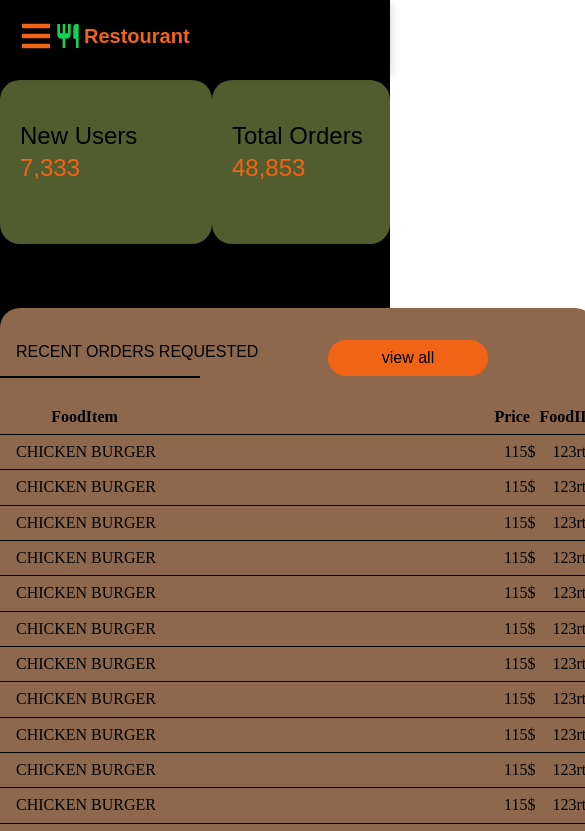
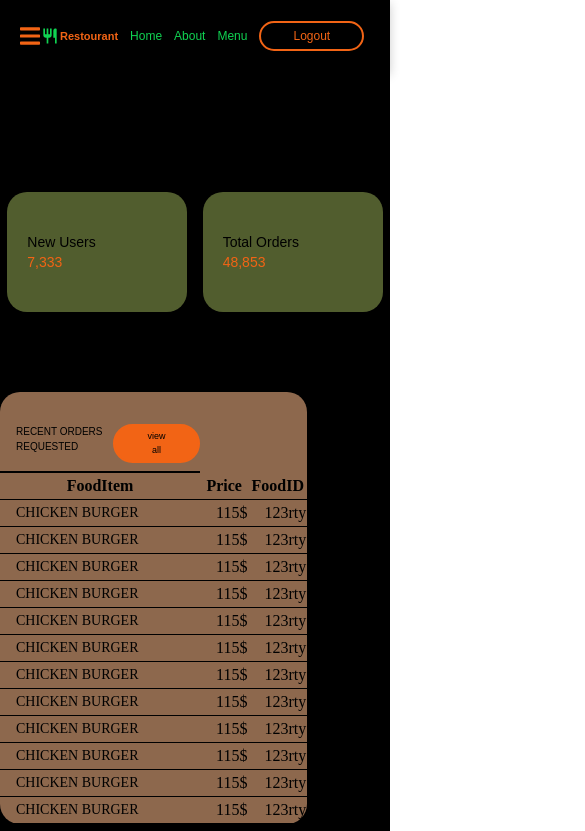
Before and after one commit to amirhossein-najafi/Restaurant-Project, a React (Vite) app: page /dashboard in a window 390 px wide. Shown: the top 831 px of the page, 585 px wide, since content can reach past the window. Built offline with nearby package versions, Linux system fonts and the light colour scheme; a web font is replaced by a local one.

Commit message:
responsive

```diff
--- a/src/components/AdminNavbar.jsx
+++ b/src/components/AdminNavbar.jsx
@@ -29,11 +29,11 @@ const AdminNavbar = () => {
         <div className="fixed w-screen  bg-black">
             <div>
                 <div
-                    className=" bg-black flex flex-row justify-between p-5 md:px-20  shadow-[0_3px_10px_rgb(0,0,0,0.2)]">
+                    className=" bg-black flex flex-row justify-between p-5    shadow-[0_3px_10px_rgb(0,0,0,0.2)]">
                     <div className=" flex flex-row items-center cursor-pointer">
                             <div className='flex bg-black justify-start items-start'>
                                 <Link to='#' className=' text-[2rem] bg-none text-brightColor'>
-                                    <FaIcons.FaBars  onClick={showSidebar} />
+                                    <FaIcons.FaBars className="w-5 sm:w-10"  onClick={showSidebar} />
                                 </Link>
                             </div>
                             <nav className={sidebar ? 'nav-menu active' : 'nav-menu'}>
@@ -58,13 +58,13 @@ const AdminNavbar = () => {
 
 
                         <span>
-              <BiRestaurant size={32} color="#10D352"/>
+              <BiRestaurant size={20} color="#10D352"/>
             </span>
-                        <h1 className="text-brightColor text-xl font-semibold">Restourant</h1>
+                        <h1 className=" text-brightColor text-[11px] mr-3  sm:text-xl font-semibold">Restourant</h1>
                     </div>
 
                     <nav
-                        className=" text-green hidden md:flex flex-row items-center text-lg font-medium gap-8 bg-black ">
+                        className="text-green  flex flex-row sm:flex-row gap-3 items-center text-[12px] sm:text-lg font-medium sm:gap-8 bg-black ">
                         <a
                             className="hover:text-brightColor transition-all cursor-pointer"
                             onClick={()=>(navigate('/home',{replace:true}))}
@@ -90,7 +90,7 @@ const AdminNavbar = () => {
                         <a
                             className="hover:text-brightColor transition-all cursor-pointer"
                             onClick={()=>(navigate('/login',{replace:true}))}
-                        > <Button title="Log out" />
+                        ><Button title="Logout" />
                         </a>
                     </nav>
 
@@ -129,9 +129,9 @@ const AdminNavbar = () => {
 
                     <a
                         className="hover:text-brightColor transition-all cursor-pointer"
-                        onClick={()=>(navigate('/login',{replace:true}))}
+                        onClick={()=>(navigate('/home',{replace:true}))}
                     >
-                        <Button title="Log out" />
+                        <Button title="Logout" />
                     </a>
 
                 </div>
--- a/src/components/Login.jsx
+++ b/src/components/Login.jsx
@@ -25,7 +25,7 @@ const Login = () => {
                     </div>
                 </form>
                 <div className="flex flex-col sm:flex-row gap-16 justify-center items-center w-screen pt-8">
-                <a
+                <a onClick={() => {alert('login successfully');}}
 
                         >
                         <button  onClick={()=>(navigate('/dashboard',{replace:true}))}
--- a/src/components/Signup.jsx
+++ b/src/components/Signup.jsx
@@ -3,9 +3,12 @@ import React from "react";
 import {useNavigate} from "react-router-dom";
 import Navbar from "./Navbar.jsx";
 import Footer from "./Footer.jsx";
+import login from "./Login.jsx";
 
 
 const Signup = () => {
+    let navigate=useNavigate();
+
 
     return (
         <div><Navbar/>
@@ -43,10 +46,13 @@ const Signup = () => {
                         </div>
                     </div>
                 </form>
-                <div className="flex flex-row justify-center items-center pt-20">
-                    <button className=" w-80  h-8 sm:w-96 sm:h-10 sm:p-3 border-2  bg-black border-brightColor text-brightColor  transition ease-in-out delay-150  hover:-translate-y-1 hover:scale-110  duration-300 rounded-full hover:bg-brightColor hover:text-blackColor">Create
-                        </button>
-                </div>
+            <a className="flex flex-row justify-center items-center pt-20" onClick={() => {alert('account created successfully');}}
+
+            >
+                <button  onClick={()=>(navigate('/login',{replace:true}))}
+                         className=" w-80  h-8 sm:w-96 sm:h-10 sm:p-3 border-2  bg-black border-brightColor text-brightColor  transition ease-in-out delay-150  hover:-translate-y-1 hover:scale-110  duration-300 rounded-full hover:bg-brightColor hover:text-blackColor">Create
+                </button>
+            </a>
 
         </div>
 
--- a/src/pages/Dashboard.jsx
+++ b/src/pages/Dashboard.jsx
@@ -37,40 +37,39 @@ function Dashboard() {
     ]
     return (
         <div>
-            <div className="bg-black min-h-screen flex flex-col justify-center items-center lg:px-32 px-5 py-20">
+            <div className="bg-black  lg:h-full flex flex-col justify-center items-center p-32 ">
             <div className="fixed top-0 left-0">
                 <AdminNavbar/>
             </div>
 
-            <div className="w-screen flex flex-row justify-evenly ">
-                <div className="flex flex-row bg-panelGreen h-[164px] w-[326px] rounded-[20px] pt-10 pl-5 text-2xl"><span className="w-180 h-100">New Users<br/>
-                <span className=" w-180 h-100 text-brightColor p">7,333 </span>
+            <div className="w-screen flex flex-row gap-2 mt-16 justify-evenly ">
+                <div className="flex flex-row bg-panelGreen md:h-[164px] md:w-[326px] sm:h-[140px] sm:w-[220] h-[120px] w-[180px] rounded-[20px] pt-10 pl-5 text-sm sm:text-2xl"><span className="">New Users<br/>
+                <span className=" text-brightColor ">7,333 </span>
 
-                    <img className="ml-48 mt-2" src={img1} alt=""/>
             </span></div>
-                <div className="bg-panelGreen h-[164px] w-[326px] rounded-[20px] pt-10 pl-5 text-2xl"><span>Total Orders <br/>
-                <span className="text-brightColor p">48,853</span>
+                <div className="flex flex-row  bg-panelGreen sm:h-[140px] sm:w-[220] md:h-[164px] md:w-[326px] h-[120px] w-[180px] rounded-[20px] pt-10 pl-5  text-sm sm:text-2xl"><span>Total Orders <br/>
+                <span className="text-brightColor">48,853</span>
             </span></div>
 
             </div>
-            <div className=" w-screen flex flex-row justify-evenly ">
-                <div className="mt-16">
-                    <table  className="rounded-[20px] text-black bg-[#8D684D] w-[472px] h-[551px]">
-                        <div className= "w-[472px] flex flex-row justify-between gap-x-120 rounded-t-[20px] bg-[#8D684D] k mt-8  ml-4 text-1xl">
+            <div className=" w-screen flex flex-col md:flex-row  justify-center sm:justify-evenly ">
+                <div className="mt-20 sm:mt-16">
+                    <table  className="rounded-[20px] text-black bg-[#8D684D] w-[50px] h-[100px] lg:w-[472px] lg:h-[551px]">
+                        <div className= "flex flex-row justify-between gap-x-120 rounded-t-[20px] bg-[#8D684D] mt-8  ml-4 text-[10px] lg:text-1xl">
                             <p>RECENT ORDERS REQUESTED </p>
-                            <button className="w-40 px-8 py-1 border-2  bg-brightColor border-brightColor text-black  transition ease-in-out delay-150  hover:-translate-y-1 hover:scale-110  duration-300 rounded-full hover:bg-brightColor hover:text-blackColor"> view all</button>
+                            <button className="mb-2 text-[9px] lg:text-lg lg:h-10 lg:w-40 px-8 py-1 border-2  bg-brightColor border-brightColor text-black  transition ease-in-out delay-150  hover:-translate-y-1 hover:scale-110  duration-300 rounded-full hover:bg-brightColor hover:text-blackColor"> view all</button>
                             </div>
                             <div style={{ borderTop: "2px solid #000 ",width : 200 }}></div>
                         <tr>
 
-                            <th className="border-b-[1px] border-b-black pr-80">FoodItem</th>
+                            <th className="border-b-[1px] border-b-black lg:pr-80 md:pr-40">FoodItem</th>
                             <th className="border-b-[1px] border-b-black">Price</th>
                             <th className="border-b-[1px] border-b-black">FoodID</th>
                         </tr>
                         {data1.map((val, key) => {
                             return (
                                 <tr key={key}>
-                                    <td className="pl-4 border-b-[1px] border-b-black">{val.FoodItem}</td>
+                                    <td className="text-sm pl-4 border-b-[1px] border-b-black">{val.FoodItem}</td>
                                     <td className="pl-4 border-b-[1px] border-b-black">{val.price}</td>
                                     <td className="pl-4 border-b-[1px] border-b-black">{val.FoodID}</td>
                                 </tr>
@@ -79,9 +78,9 @@ function Dashboard() {
                     </table>
                 </div>
                 <div className="mt-16">
-                    <table className="rounded-[20px] text-black bg-[#8D684D]  w-[450px] h-[530px]">
+                    <table className="rounded-[20px] text-black bg-[#8D684D] w-[300px] h-[400px]  lg:w-[450px] lg:h-[530px]">
                         <tr>
-                            <th className=" border-b-[1px] border-b-black">Month</th>
+                            <th className=" border-b-[1px] border-b-black lg:pr-80 md:pr-40">Month</th>
                             <th className="border-b-[1px] border-b-black">Revenue</th>
                         </tr>
                         {data2.map((val, key) => {
```
Also changed, not shown: src/components/Footer.jsx (+9 -9 lines).
